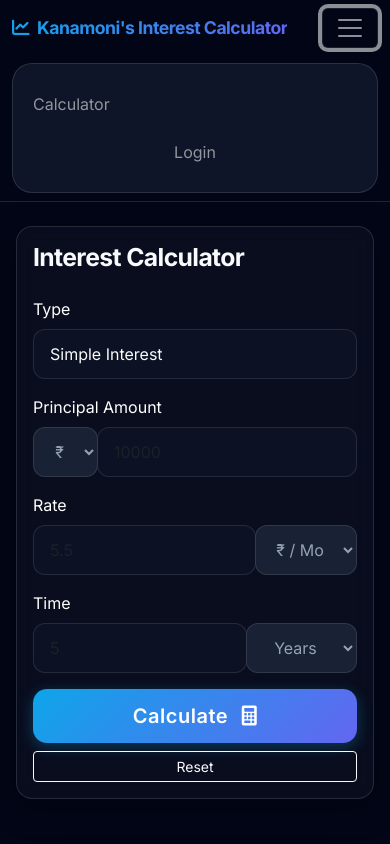
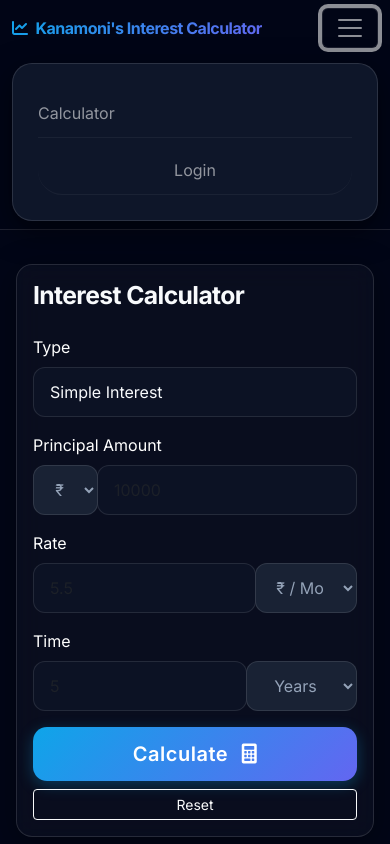
Before and after one commit to charan5454/interest-calculator, a website: page public/index.html in a window 390 px wide. Both pictures are taken after a click on the button 350 px from the left and 28 px from the top of the page. Shown: the top 844 px of the page. Drawn offline with nearby package versions, Linux system fonts and the light colour scheme.

Commit message:
App Responsive chatgpt 4

```diff
--- a/public/css/style.css
+++ b/public/css/style.css
@@ -193,36 +193,48 @@ h5 {
     -webkit-text-fill-color: transparent;
     letter-spacing: -0.5px;
     white-space: normal !important;
-    max-width: 80%;
+    max-width: 75% !important;
 }
 
 .bg-dark-glass {
-    background: rgba(2, 6, 23, 0.8) !important;
-    backdrop-filter: blur(10px);
-    -webkit-backdrop-filter: blur(10px);
-    border-bottom: 1px solid var(--glass-border);
+    background: rgba(2, 6, 23, 0.95) !important;
+    backdrop-filter: blur(15px) !important;
+    -webkit-backdrop-filter: blur(15px) !important;
+    border-bottom: 1px solid var(--glass-border) !important;
+    position: sticky !important;
+    top: 0 !important;
+    z-index: 9999 !important;
 }
 
 @media (max-width: 991px) {
     .navbar-collapse {
-        background: rgba(15, 23, 42, 0.95);
-        backdrop-filter: blur(20px);
-        -webkit-backdrop-filter: blur(20px);
-        margin-top: 15px;
-        padding: 20px;
-        border-radius: 20px;
-        border: 1px solid var(--glass-border);
+        background: rgba(15, 23, 42, 0.98) !important;
+        backdrop-filter: blur(25px) !important;
+        -webkit-backdrop-filter: blur(25px) !important;
+        margin-top: 15px !important;
+        padding: 25px !important;
+        border-radius: 20px !important;
+        border: 1px solid var(--glass-border) !important;
+        box-shadow: 0 10px 30px rgba(0, 0, 0, 0.5) !important;
+        position: relative !important;
+        z-index: 10000 !important;
+    }
+
+    .navbar-nav .nav-link {
+        padding: 12px 0 !important;
+        border-bottom: 1px solid rgba(255, 255, 255, 0.05);
     }
 }
 
 @media (max-width: 576px) {
     .navbar-brand {
-        font-size: 1.1rem;
+        font-size: 1.0rem !important;
     }
 
     .glass-card {
         padding: 1rem !important;
         border-radius: 16px;
+        margin-top: 10px !important;
     }
 
     .gradient-btn {
--- a/public/index.html
+++ b/public/index.html
@@ -11,8 +11,8 @@
     <link rel="stylesheet" href="https://cdnjs.cloudflare.com/ajax/libs/font-awesome/6.0.0/css/all.min.css">
     <!-- Google Fonts -->
     <link href="https://fonts.googleapis.com/css2?family=Inter:wght@300;400;600;700&display=swap" rel="stylesheet">
-    <!-- Custom CSS -->
-    <link rel="stylesheet" href="css/style.css">
+    <!-- Custom CSS with Cache Buster -->
+    <link rel="stylesheet" href="css/style.css?v=1.2">
     <!-- PWA -->
     <link rel="manifest" href="/manifest.json">
     <meta name="theme-color" content="#2c3e50">
```
